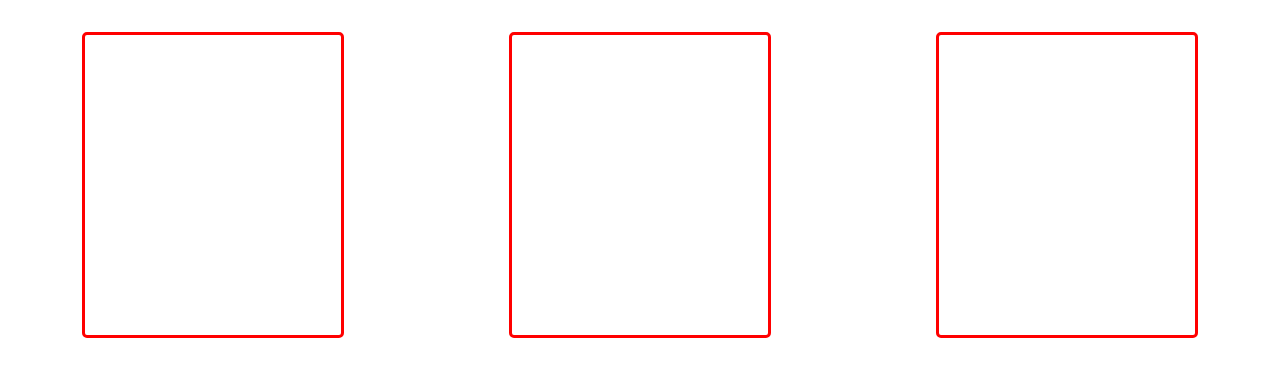
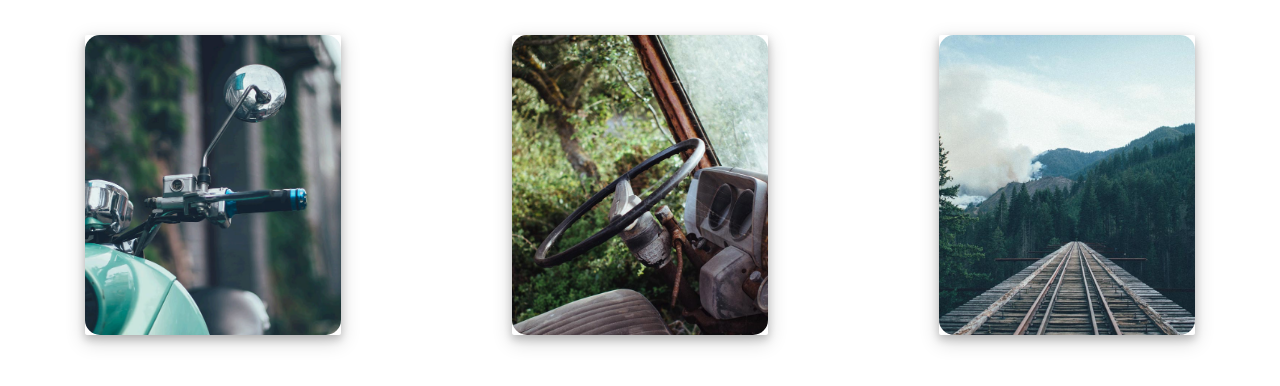
Before and after one commit to angeloaranasrivera/Intergalactic, a plain HTML site: page index.html in a window 1280 px wide. Shown: the part 60-446 px from the top of the page. Drawn offline with Linux system fonts and the light colour scheme.

Commit message:
dagdag ko lang

```diff
--- a/css/style.css
+++ b/css/style.css
@@ -52,6 +52,25 @@ body{
   margin: auto;
   margin-top: 3%;
   border-radius: 2px;
-  outline-style: solid;
-  outline-color: red;
+
+  /* jamil: i comment ko lang to ddi bagay ih  */
+  /* outline-style: solid; */
+  /* outline-color: red; */
+  box-shadow: 0 4px 8px 0 rgba(0, 0, 0, 0.2), 0 6px 20px 0 rgba(0, 0, 0, 0.19);
+  transition: 1s ease-out;
 }
+
+/*
+  jamil: dagdag ko lang haha.
+*/
+.box:hover{
+  scale: 1.2;
+  transition: 1s ease-in;
+}
+
+.box img{
+  width: 100%;
+  height: 100%;
+  object-fit: cover;
+  border-radius: 15px;
+}
--- a/index.html
+++ b/index.html
@@ -19,13 +19,13 @@
   <!-- SECTION 1 -->
   <section class="sec1">
     <div class="box">
-
+      <img src="/img/background1.jpg" alt="">
     </div>
     <div class="box">
-
+      <img src="/img/background2.jpg" alt="">
     </div>
     <div class="box">
-
+      <img src="/img/background3.jpg" alt="">
     </div>
   </section>
 
```
